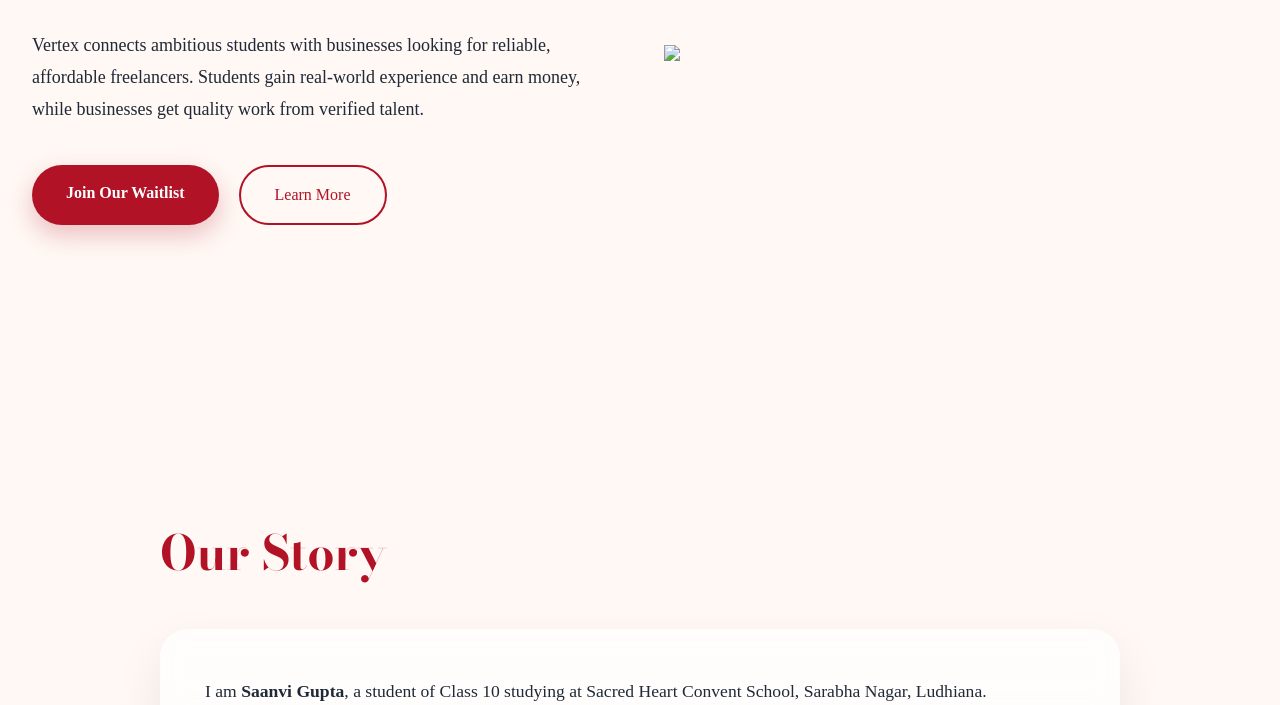
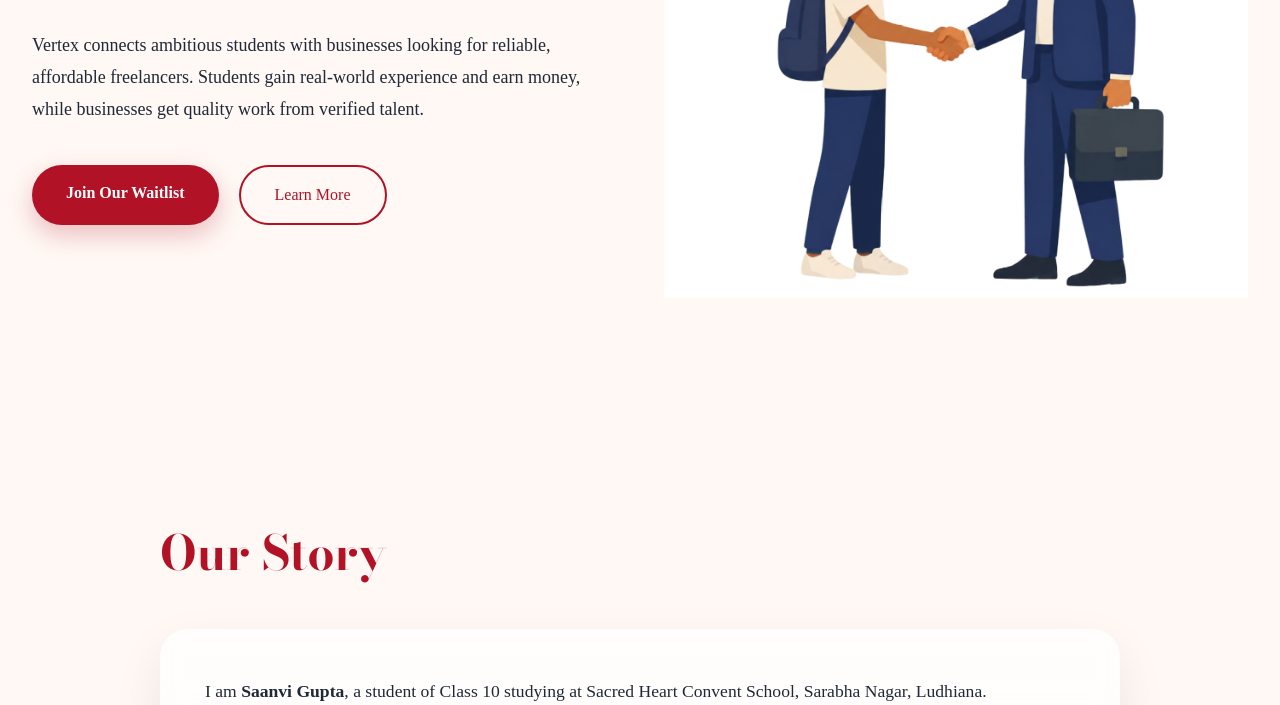
Before and after one commit to saanvigupta5311-glitch/Vertex.inn, a plain HTML site: page index.html in a window 1280 px wide. Shown: the part 395-1100 px from the top of the page. Drawn offline with nearby package versions, Linux system fonts and the light colour scheme; a script that the page names is missing; files whose address does not match are found by name.

Commit message:
Update index.html

```diff
--- a/index.html
+++ b/index.html
@@ -101,9 +101,8 @@
 
 <div class="floating-image">
 
-<img src="images/hero.png"
-class="w-full">
-
+<img src="meet.png"
+class="w-full" alt="Student and Business">
 </div>
 
 </div>
```
